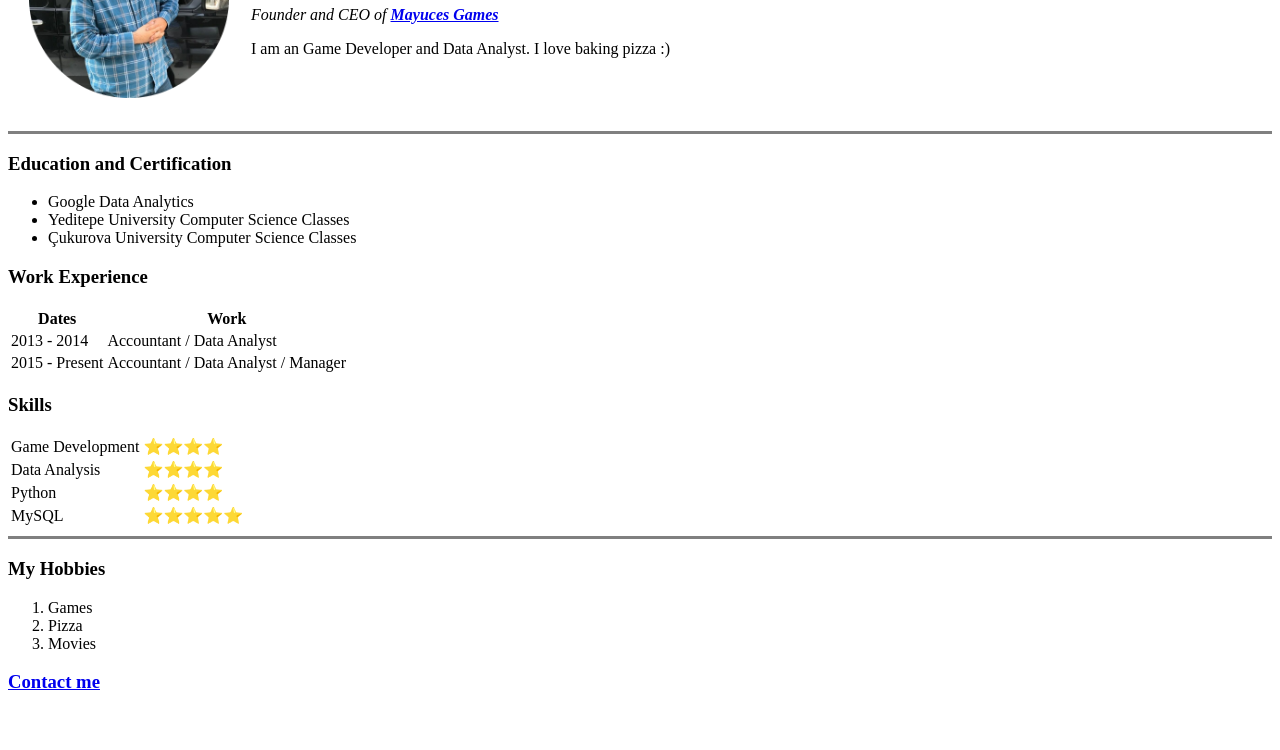
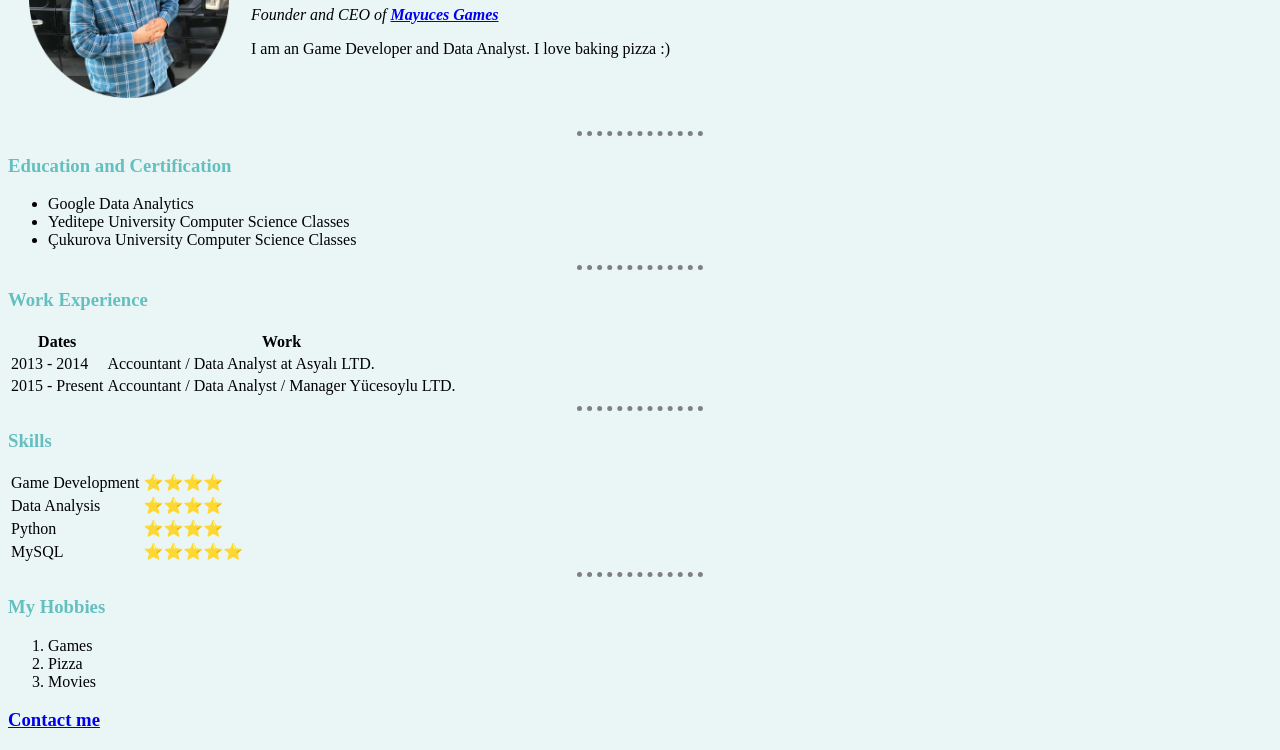
Before and after one commit to mayuces/cv, a plain HTML site: page index.html in a window 1280 px wide. Shown: the part 131-881 px from the top of the page. Before the commit the page ends 843 px from the top, so only its background shows below. Drawn offline with Linux system fonts and the light colour scheme.

Commit message:
Added Css
Added Css

```diff
--- /dev/null
+++ b/css/styles.css
@@ -0,0 +1,19 @@
+body{
+    background-color: #EAF6F6;
+}
+
+hr{
+    border-style: dotted none none none;
+    height: 0px;
+    width: 10%;
+    border-color: grey;
+    border-width: 5px;
+}
+
+h1{
+    color:  #66BFBF;
+}
+
+h3{
+    color:  #66BFBF;
+}
--- a/index.html
+++ b/index.html
@@ -5,6 +5,7 @@
         <meta http-equiv="X-UA-Compatible" content="IE=edge">
         <meta name="viewport" content="width=device-width, initial-scale=1.0">
         <title>🍕Muhammed Ali's Personal Site</title>
+        <link rel="stylesheet" href="css/styles.css">
     </head>
     <body>
         <table cellspacing="20">
@@ -21,13 +22,14 @@
         </table>
 
 
-        <hr size = 3 noshade="">
+        <hr>
         <h3>Education and Certification</h3>
         <ul>
             <li>Google Data Analytics</li>
             <li>Yeditepe University Computer Science Classes</li>
             <li>Çukurova University Computer Science Classes</li>
         </ul>
+        <hr>
         <h3>Work Experience</h3>
             <table>
                 <thead>
@@ -39,14 +41,15 @@
                 <tbody>
                     <tr>
                         <td>2013 - 2014</td>
-                        <td>Accountant / Data Analyst</td>
+                        <td>Accountant / Data Analyst at Asyalı LTD.</td>
                     </tr>
                     <tr>
                         <td>2015 - Present</td>
-                        <td>Accountant / Data Analyst / Manager</td>
+                        <td>Accountant / Data Analyst / Manager Yücesoylu LTD.</td>
                     </tr>
                 </tbody>
             </table>
+        <hr>
         <h3>Skills</h3>
             <table>
                 <tbody>
@@ -70,7 +73,7 @@
             </table>
 
 
-        <hr size = 3 noshade="">
+        <hr>
         <h3>My Hobbies</h3>
         <ol type="1">
             <li>Games</li>
```
Also changed, not shown: contacts.html (+2 -1 lines).
